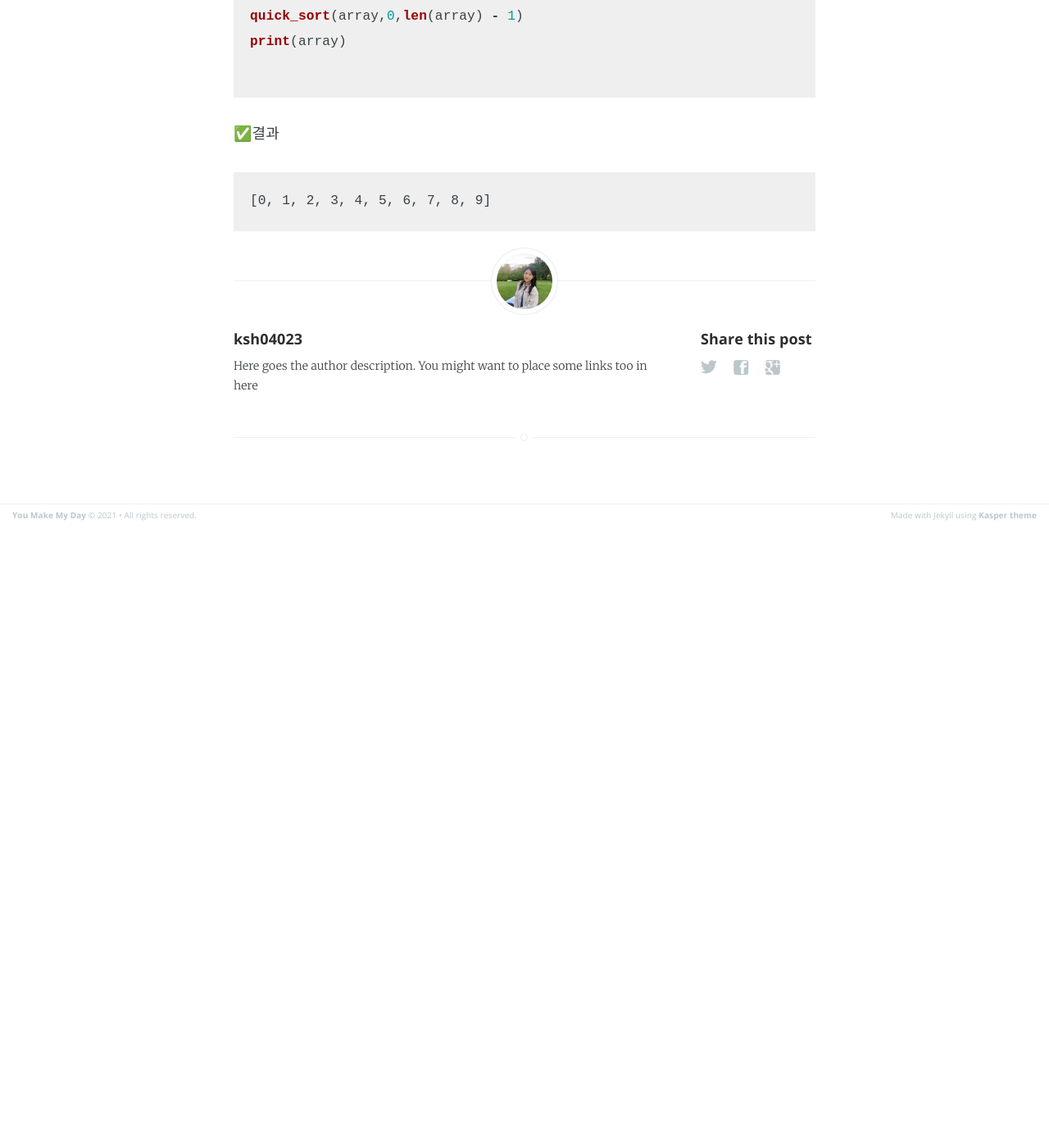
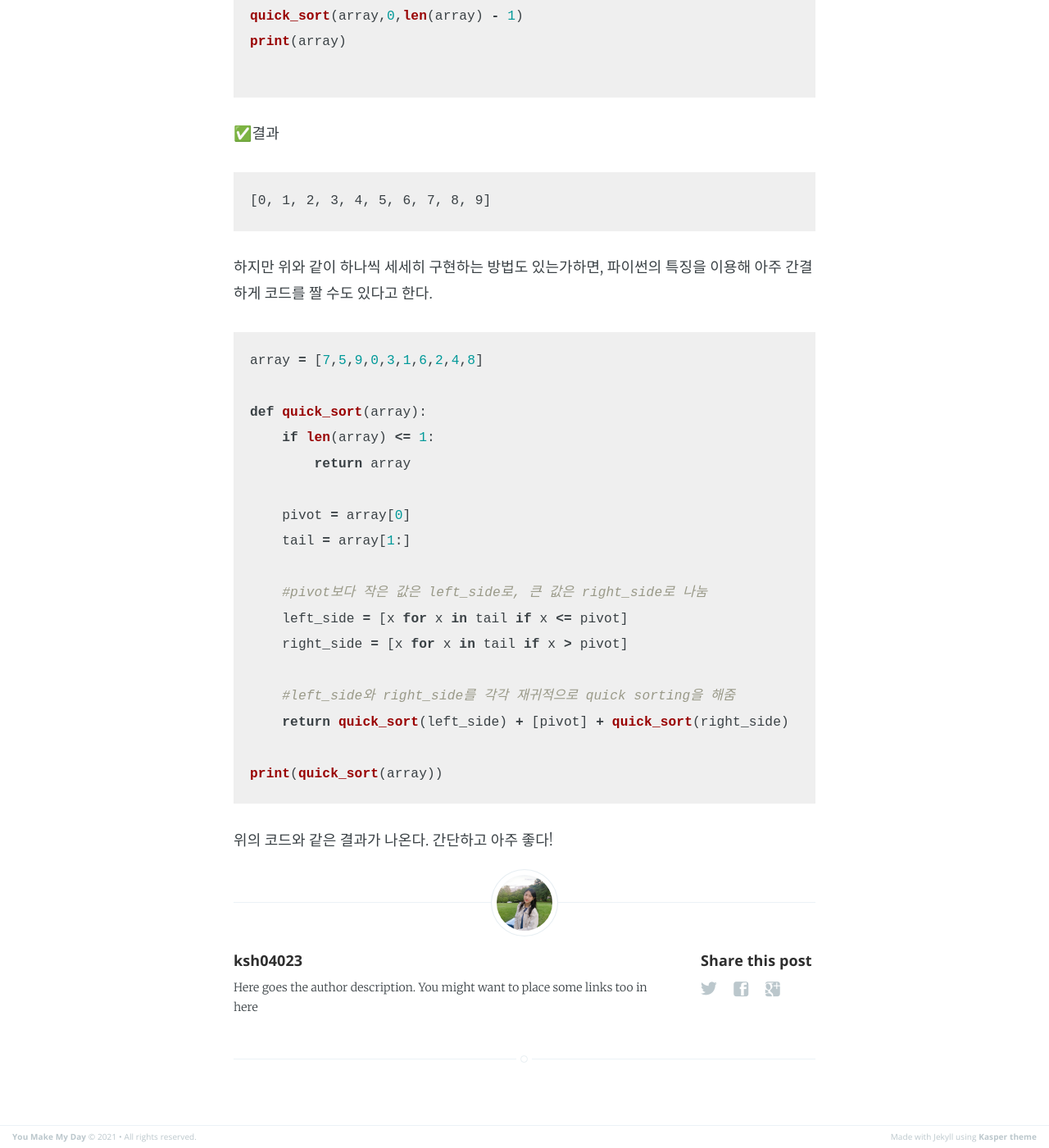
Before and after one commit to ksh04023/ksh04023.github.io, a Jekyll site: the page built from _posts/Algorithm/2021-01-13-quick-sort.markdown, in a window 1280 px wide and 1400 px high, scrolled down 3998 px. Shown: the whole window at 82% size. Built offline with Jekyll 4.4.1, drawn with Linux system fonts in a browser that asks for light colours; before the commit the page ends 4640 px from its top, so only the background shows below that.

Commit message:
update post

````diff
--- a/_posts/Algorithm/2021-01-13-quick-sort.markdown
+++ b/_posts/Algorithm/2021-01-13-quick-sort.markdown
@@ -83,3 +83,29 @@ print(array)
 ```
 [0, 1, 2, 3, 4, 5, 6, 7, 8, 9]
 ```
+
+
+하지만 위와 같이 하나씩 세세히 구현하는 방법도 있는가하면, 파이썬의 특징을 이용해 아주 간결하게 코드를 짤 수도 있다고 한다.
+
+```python
+array = [7,5,9,0,3,1,6,2,4,8]
+
+def quick_sort(array):
+    if len(array) <= 1:
+        return array
+
+    pivot = array[0]
+    tail = array[1:]
+
+    #pivot보다 작은 값은 left_side로, 큰 값은 right_side로 나눔
+    left_side = [x for x in tail if x <= pivot]
+    right_side = [x for x in tail if x > pivot]
+
+    #left_side와 right_side를 각각 재귀적으로 quick sorting을 해줌
+    return quick_sort(left_side) + [pivot] + quick_sort(right_side)
+
+print(quick_sort(array))
+```
+
+위의 코드와 같은 결과가 나온다.
+간단하고 아주 좋다!
````
Also changed, not shown: 2 other files.
